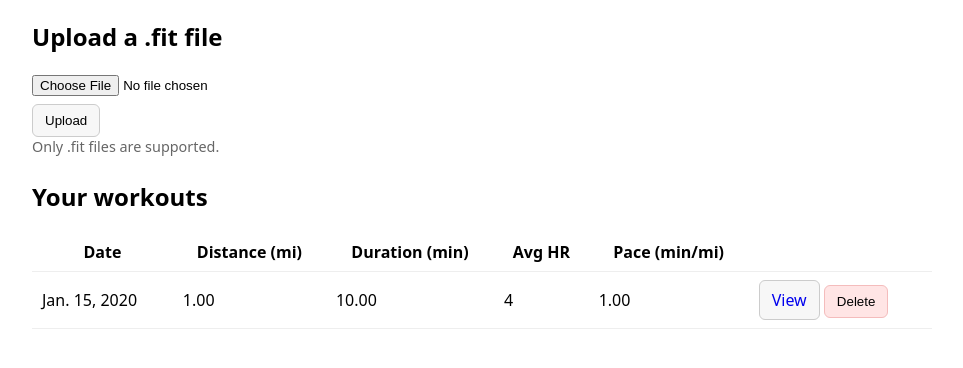
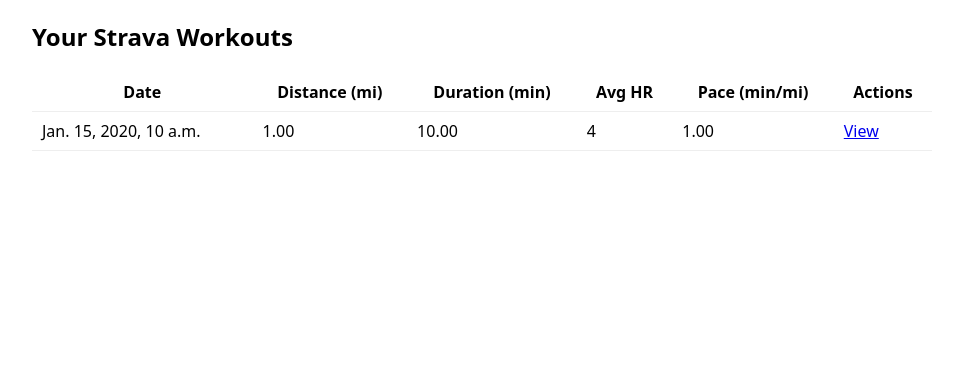
Before and after one commit to evidad/NU-Capstone, a Django app: page / in a window 1280 px wide. Shown: the part 110-478 px from the top of the page, without its empty margins (158-1121 px from the left). Run offline with Django 5.2, Linux system fonts and the light colour scheme; a user stored in the database is signed in; tables that the repository leaves empty hold one stand-in row (values such as "Sample post").

Commit message:
able to fetch last 3 strava activities but cannot access workout details

```diff
--- a/coach_backend/urls.py
+++ b/coach_backend/urls.py
@@ -27,6 +27,7 @@ urlpatterns = [
     path('', include('training.urls_web')),
     path("", include("training.urls")),
 
+
     # Auth
     path('api/auth/register/', RegisterView.as_view(), name='auth-register'),
     path('api/auth/token/', TokenObtainPairView.as_view(), name='auth-token'),
--- a/training/models.py
+++ b/training/models.py
@@ -6,15 +6,16 @@ from django.contrib.auth.models import User
 User = get_user_model()
 
 class Workout(models.Model):
-    id = models.UUIDField(primary_key=True, default=uuid.uuid4, editable=False)
-    user = models.ForeignKey(User, on_delete=models.CASCADE, related_name="workouts")
-    date = models.DateField()
+    strava_id = models.BigIntegerField(unique=True, null=True, blank=True)
+    date = models.DateTimeField()
     distance_miles = models.FloatField()
     duration_minutes = models.FloatField()
     avg_heart_rate = models.IntegerField(null=True, blank=True)
     avg_pace_min_per_mile = models.FloatField(null=True, blank=True)
-    file_path = models.CharField(max_length=512)
+    file_path = models.CharField(max_length=255, null=True, blank=True)
     created_at = models.DateTimeField(auto_now_add=True)
+    user = models.ForeignKey(User, on_delete=models.CASCADE)
+
     def __str__(self):
         return f"{self.user.username} – {self.date} – {self.distance_miles:.2f} mi"
 
--- a/training/templates/training/dashboard.html
+++ b/training/templates/training/dashboard.html
@@ -1,18 +1,7 @@
 {% extends "training/base.html" %}
 {% block title %}Dashboard{% endblock %}
 {% block content %}
-  <h2>Upload a .fit file</h2>
-  <form method="post" enctype="multipart/form-data">
-    {% csrf_token %}
-    {{ form.file }}
-    <div><button class="btn" type="submit">Upload</button></div>
-    <div class="muted">Only .fit files are supported.</div>
-    {% if form.errors %}
-      <div class="flash error">{{ form.errors }}</div>
-    {% endif %}
-  </form>
-
-  <h2 style="margin-top:24px;">Your workouts</h2>
+  <h2>Your Strava Workouts</h2>
   {% if workouts %}
     <table>
       <thead>
@@ -22,7 +11,7 @@
           <th>Duration (min)</th>
           <th>Avg HR</th>
           <th>Pace (min/mi)</th>
-          <th></th>
+          <th>Actions</th>
         </tr>
       </thead>
       <tbody>
@@ -31,20 +20,28 @@
           <td>{{ w.date }}</td>
           <td>{{ w.distance_miles|floatformat:2 }}</td>
           <td>{{ w.duration_minutes|floatformat:2 }}</td>
-          <td>{% if w.avg_heart_rate %}{{ w.avg_heart_rate }}{% else %}-{% endif %}</td>
-          <td>{% if w.avg_pace_min_per_mile %}{{ w.avg_pace_min_per_mile|floatformat:2 }}{% else %}-{% endif %}</td>
           <td>
-            <a class="btn" href="{% url 'web-workout-detail' w.id %}">View</a>
-            <form class="inline" method="post" action="{% url 'web-workout-delete' w.id %}">
-              {% csrf_token %}
-              <button class="btn btn-danger" type="submit">Delete</button>
-            </form>
+            {% if w.avg_heart_rate %}
+              {{ w.avg_heart_rate }}
+            {% else %}
+              -
+            {% endif %}
+          </td>
+          <td>
+            {% if w.avg_pace_min_per_mile %}
+              {{ w.avg_pace_min_per_mile|floatformat:2 }}
+            {% else %}
+              -
+            {% endif %}
+          </td>
+          <td>
+            <a href="{% url 'workout_detail' strava_id=workout.strava_id %}">View</a>
           </td>
         </tr>
         {% endfor %}
       </tbody>
     </table>
   {% else %}
-    <p class="muted">No workouts yet. Upload your first .fit file above.</p>
+    <p class="muted">No Strava workouts found.</p>
   {% endif %}
 {% endblock %}
--- a/training/templates/training/workout_detail.html
+++ b/training/templates/training/workout_detail.html
@@ -6,7 +6,10 @@
   <p><strong>Duration:</strong> {{ workout.duration_minutes|floatformat:2 }} min</p>
   <p><strong>Avg HR:</strong> {% if workout.avg_heart_rate %}{{ workout.avg_heart_rate }} bpm{% else %}-{% endif %}</p>
   <p><strong>Pace:</strong> {% if workout.avg_pace_min_per_mile %}{{ workout.avg_pace_min_per_mile|floatformat:2 }} min/mi{% else %}-{% endif %}</p>
-  <p><strong>File:</strong> <a class="btn" href="{{ file_url }}" target="_blank">Download</a></p>
+
+  {% if file_url %}
+    <p><strong>File:</strong> <a class="btn" href="{{ file_url }}" target="_blank">Download</a></p>
+  {% endif %}
 
   <h3 style="margin-top:24px;">Coach Insights</h3>
   <div class="insights-box" style="border:1px solid #ddd; padding:12px; border-radius:6px; background:#f9f9f9;">
--- a/training/urls.py
+++ b/training/urls.py
@@ -16,4 +16,6 @@ urlpatterns = [
     path("strava/callback/", strava_callback, name="strava-callback"),
     path("api/strava/login/", views.strava_login, name="strava-login"),
     path("api/strava/callback/", views.strava_callback, name="strava-callback"),
+    path("workouts/<int:strava_id>/", views.workout_detail, name="workout_detail"),
+    # path("workout/<int:pk>/delete/", views.workout_delete, name="web-workout-delete"),
 ]
--- a/training/urls_web.py
+++ b/training/urls_web.py
@@ -1,9 +1,11 @@
 # training/urls_web.py
 from django.urls import path
+from . import views
 from .views import DashboardView, WorkoutPageView, WorkoutDeleteView
 
 urlpatterns = [
     path("", DashboardView.as_view(), name="web-dashboard"),
     path("workout/<uuid:id>/", WorkoutPageView.as_view(), name="web-workout-detail"),
     path("workout/<uuid:id>/delete/", WorkoutDeleteView.as_view(), name="web-workout-delete"),
+    path("dashboard/", views.dashboard, name="dashboard"),
 ]
--- a/training/views.py
+++ b/training/views.py
@@ -27,6 +27,9 @@ from .forms import FitUploadForm
 
 # External library
 import requests
+
+from django.utils.timezone import now
+from django.utils import timezone
 
 
 User = get_user_model()
@@ -181,6 +184,18 @@ class WorkoutPageView(LoginRequiredMixin, View):
             "insights": insights,
         })
 
+def workout_detail(request, strava_id):
+    workout = get_object_or_404(Workout, strava_id=strava_id)  # <-- fixed
+    return render(request, "workout_detail.html", {"workout": workout})
+
+# def workout_delete(request, pk):
+#     workout = get_object_or_404(Workout, pk=pk)
+#     if request.method == "POST":
+#         workout.delete()
+#         return redirect("web-dashboard")  # name for dashboard view
+#     return render(request, "training/confirm_delete.html", {"workout": workout})
+
+
 
 # ---------- Delete workout ----------
 class WorkoutDeleteView(LoginRequiredMixin, View):
@@ -223,33 +238,89 @@ def strava_callback(request):
     data = res.json()
 
     if "access_token" not in data:
-        return JsonResponse({"error": "Failed to retrieve access token", "response": data}, status=400)
+        return JsonResponse(
+            {"error": "Failed to retrieve access token", "response": data}, status=400
+        )
 
     # Step 2: Save tokens to DB
-    user = User.objects.first()  # Replace later with request.user if you add login
+    user = User.objects.first()  # TODO: replace with request.user when auth is added
     StravaToken.objects.update_or_create(
         user=user,
         defaults={
             "access_token": data["access_token"],
             "refresh_token": data["refresh_token"],
-            "expires_at": datetime.fromtimestamp(data["expires_at"]),
+            "expires_at": datetime.fromtimestamp(data["expires_at"], tz=timezone.utc),
         },
     )
 
-    # Step 3: Fetch first 3 activities
+    # Step 3: Fetch activities from Strava
     headers = {"Authorization": f"Bearer {data['access_token']}"}
     activities_url = "https://www.strava.com/api/v3/athlete/activities"
     activities_res = requests.get(activities_url, headers=headers, params={"per_page": 3})
     activities = activities_res.json()
 
-    # Step 4: Redirect to dashboard and pass activities
-    request.session["strava_activities"] = activities  # store in session for next view
-    return redirect("dashboard")  # Make sure you have a dashboard URL/view defined
+    # Step 4: Save activities to DB
+    for act in activities:
+        Workout.objects.update_or_create(
+            strava_id=act["id"],
+            user=user,
+            defaults={
+                "date": act.get("start_date_local", timezone.now()),
+                "distance_miles": round(act.get("distance", 0) / 1609.34, 2),
+                "duration_minutes": round(act.get("moving_time", 0) / 60, 2),
+                "avg_heart_rate": act.get("average_heartrate"),
+                "avg_pace_min_per_mile": (
+                    round((act["moving_time"] / 60) / (act["distance"] / 1609.34), 2)
+                    if act.get("distance") and act.get("moving_time")
+                    else None
+                ),
+            },
+        )
+
+    # Step 5: Redirect to dashboard (data now in DB)
+    return redirect("dashboard")
+
+def save_strava_activities(user, activities):
+    """
+    Takes a list of Strava activity dicts and saves/updates them in the DB.
+    """
+    for act in activities:
+        Workout.objects.update_or_create(
+            strava_id=act["id"],   # unique identifier from Strava
+            user=user,
+            defaults={
+                "date": act.get("start_date_local", timezone.now()),
+                "distance_miles": round(act.get("distance", 0) / 1609.34, 2),  # meters → miles
+                "duration_minutes": round(act.get("moving_time", 0) / 60, 2),  # seconds → minutes
+                "avg_heart_rate": act.get("average_heartrate"),
+                "avg_pace_min_per_mile": (
+                    round((act["moving_time"] / 60) / (act["distance"] / 1609.34), 2)
+                    if act.get("distance") and act.get("moving_time") else None
+                ),
+            }
+        )
 
 
 def dashboard(request):
-    activities = request.session.pop("strava_activities", [])
-    return render(request, "dashboard.html", {"activities": activities})
+    user = request.user
+    activities = get_strava_activities(user, per_page=3)
+
+    workouts = []
+    for a in activities:
+        distance_miles = a["distance"] / 1609.34  # meters → miles
+        duration_minutes = a["moving_time"] / 60  # seconds → minutes
+        avg_pace = (duration_minutes / distance_miles) if distance_miles > 0 else None
+
+        workouts.append({
+            "date": a["start_date_local"][:10],
+            "distance_miles": distance_miles,
+            "duration_minutes": duration_minutes,
+            "avg_heart_rate": a.get("average_heartrate"),
+            "avg_pace_min_per_mile": avg_pace,
+            "id": a["id"],
+        })
+
+    return render(request, "training/dashboard.html", {"workouts": workouts})
 
 def refresh_strava_token(user):
     token = user.strava_token
@@ -268,9 +339,29 @@ def refresh_strava_token(user):
         token.save()
     return token.access_token
 
-def get_strava_activities(user):
-    access_token = refresh_strava_token(user)
+def get_strava_activities(user, per_page=3):
+    try:
+        token = StravaToken.objects.get(user=user)
+    except StravaToken.DoesNotExist:
+        return []
+
+    # refresh if expired
+    if token.expires_at <= now():
+        refresh_url = "https://www.strava.com/oauth/token"
+        refresh_payload = {
+            "client_id": settings.STRAVA_CLIENT_ID,
+            "client_secret": settings.STRAVA_CLIENT_SECRET,
+            "grant_type": "refresh_token",
+            "refresh_token": token.refresh_token,
+        }
+        res = requests.post(refresh_url, data=refresh_payload)
+        data = res.json()
+        token.access_token = data["access_token"]
+        token.refresh_token = data["refresh_token"]
+        token.expires_at = datetime.fromtimestamp(data["expires_at"])
+        token.save()
+
+    headers = {"Authorization": f"Bearer {token.access_token}"}
     url = "https://www.strava.com/api/v3/athlete/activities"
-    headers = {"Authorization": f"Bearer {access_token}"}
-    res = requests.get(url, headers=headers)
+    res = requests.get(url, headers=headers, params={"per_page": per_page})
     return res.json()
```
Also changed, not shown: training/migrations/0001_initial.py, training/migrations/0002_stravatoken.py (deleted).
